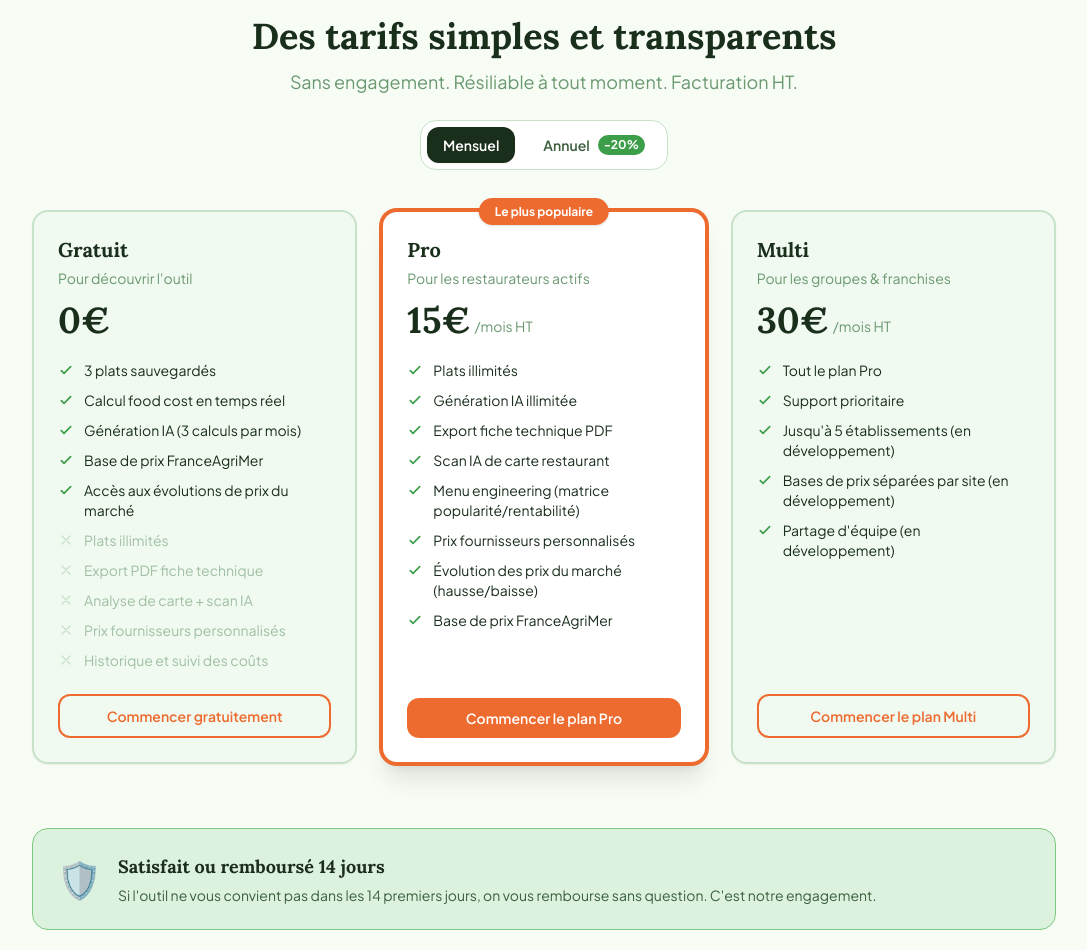
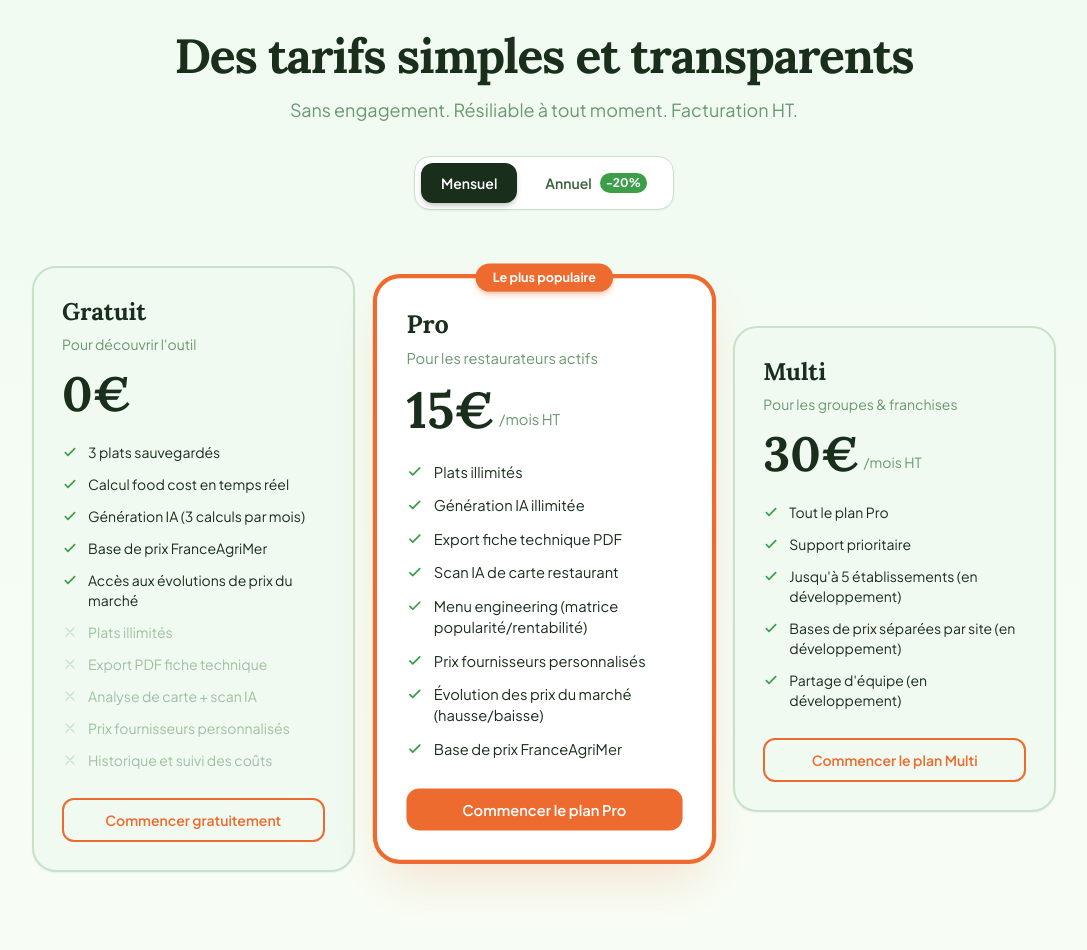
Before and after one commit to acuitebtp-web/acuite-restauration, a Next.js app: page /tarifs in a window 1280 px wide. Shown: the part 80-1030 px from the top of the page, without its empty margins (96-1183 px from the left). Built offline with nearby package versions, Linux system fonts and the light colour scheme; no server answers.

Commit message:
design: tarifs redesign — rounded-3xl, toggle annuel, garantie, FAQ

```diff
--- a/src/app/tarifs/TarifsClient.tsx
+++ b/src/app/tarifs/TarifsClient.tsx
@@ -162,28 +162,28 @@ function TarifsPageInner() {
     <>
       <Nav />
       <TarifsJsonLd />
-      <div className="pt-24 pb-20 px-4 bg-creme min-h-screen">
+      <div className="pt-28 pb-24 px-4 bg-gradient-to-b from-ivoire via-creme to-creme min-h-screen">
         <div className="max-w-5xl mx-auto">
 
           {/* Header */}
-          <div className="text-center mb-10">
-            <h1 className="font-lora text-4xl font-bold text-brun mb-3">
+          <div className="text-center mb-14">
+            <h1 className="font-lora text-4xl lg:text-5xl font-bold text-brun mb-4 tracking-tight">
               Des tarifs simples et transparents
             </h1>
-            <p className="text-brun-light text-lg max-w-xl mx-auto mb-6">
+            <p className="text-brun-light text-lg max-w-xl mx-auto mb-8">
               Sans engagement. Résiliable à tout moment. Facturation HT.
             </p>
             {/* Toggle mensuel/annuel */}
-            <div className="inline-flex items-center gap-3 bg-white border border-brun-pale rounded-2xl p-1.5">
+            <div className="inline-flex items-center gap-2 bg-white border border-brun-pale rounded-2xl p-1.5 shadow-sm">
               <button
                 onClick={() => setIsAnnual(false)}
-                className={`px-4 py-2 rounded-xl text-sm font-semibold transition-all ${!isAnnual ? 'bg-brun text-white shadow-sm' : 'text-brun-mid hover:text-brun'}`}
+                className={`px-5 py-2.5 rounded-xl text-sm font-semibold transition-all duration-200 ${!isAnnual ? 'bg-brun text-white shadow-md shadow-brun/20' : 'text-brun-mid hover:text-brun'}`}
               >
                 Mensuel
               </button>
               <button
                 onClick={() => setIsAnnual(true)}
-                className={`px-4 py-2 rounded-xl text-sm font-semibold transition-all flex items-center gap-2 ${isAnnual ? 'bg-brun text-white shadow-sm' : 'text-brun-mid hover:text-brun'}`}
+                className={`px-5 py-2.5 rounded-xl text-sm font-semibold transition-all duration-200 flex items-center gap-2 ${isAnnual ? 'bg-brun text-white shadow-md shadow-brun/20' : 'text-brun-mid hover:text-brun'}`}
               >
                 Annuel
                 <span className="bg-sauge text-white text-xs px-1.5 py-0.5 rounded-full font-bold">-20%</span>
@@ -192,17 +192,17 @@ function TarifsPageInner() {
           </div>
 
           {/* Plans */}
-          <div className="grid grid-cols-1 md:grid-cols-3 gap-6 mb-16">
+          <div className="grid grid-cols-1 md:grid-cols-3 gap-6 lg:gap-7 mb-20 items-center">
             {PLANS.map((plan) => (
               <div
                 key={plan.id}
-                className={`relative rounded-2xl border-2 p-6 flex flex-col ${plan.accentBg} ${plan.accentBorder} ${
-                  plan.highlight || highlightPlan === plan.id ? 'shadow-xl ring-2 ring-orange' : 'shadow-sm'
+                className={`relative rounded-3xl border-2 p-7 flex flex-col transition-all duration-300 hover:-translate-y-1.5 ${plan.accentBg} ${plan.accentBorder} ${
+                  plan.highlight || highlightPlan === plan.id ? 'shadow-2xl shadow-orange/20 ring-2 ring-orange md:scale-105 hover:shadow-2xl' : 'shadow-sm hover:shadow-xl'
                 }`}
               >
                 {(plan.highlight || highlightPlan === plan.id) && (
                   <div className="absolute -top-3.5 left-1/2 -translate-x-1/2">
-                    <span className="bg-orange text-white text-xs font-bold px-4 py-1.5 rounded-full shadow">
+                    <span className="bg-orange text-white text-xs font-bold px-4 py-1.5 rounded-full shadow-md shadow-orange/30">
                       Le plus populaire
                     </span>
                   </div>
@@ -210,32 +210,32 @@ function TarifsPageInner() {
 
                 {plan.emoji && <div className="text-4xl mb-3">{plan.emoji}</div>}
 
-                <div className="mb-5">
-                  <h2 className="font-lora text-xl font-bold text-brun">{plan.name}</h2>
-                  <p className="text-brun-light text-sm mt-1">{plan.description}</p>
-                  <div className="flex items-end gap-1 mt-3">
+                <div className="mb-6">
+                  <h2 className="font-lora text-2xl font-bold text-brun">{plan.name}</h2>
+                  <p className="text-brun-light text-sm mt-1.5">{plan.description}</p>
+                  <div className="flex items-end gap-1 mt-4">
                     {plan.id === 'pro' ? (
                       <>
-                        <span className="font-lora text-4xl font-bold text-brun">{isAnnual ? '12€' : '15€'}</span>
-                        <span className="text-brun-light text-sm mb-1">/mois HT</span>
-                        {isAnnual && <span className="ml-1 mb-1 text-xs text-sauge font-bold">144€/an</span>}
+                        <span className="font-lora text-5xl font-bold text-brun">{isAnnual ? '12€' : '15€'}</span>
+                        <span className="text-brun-light text-sm mb-1.5">/mois HT</span>
+                        {isAnnual && <span className="ml-1 mb-1.5 text-xs text-sauge font-bold">144€/an</span>}
                       </>
                     ) : plan.id === 'multi' ? (
                       <>
-                        <span className="font-lora text-4xl font-bold text-brun">{isAnnual ? '24€' : '30€'}</span>
-                        <span className="text-brun-light text-sm mb-1">/mois HT</span>
-                        {isAnnual && <span className="ml-1 mb-1 text-xs text-sauge font-bold">288€/an</span>}
+                        <span className="font-lora text-5xl font-bold text-brun">{isAnnual ? '24€' : '30€'}</span>
+                        <span className="text-brun-light text-sm mb-1.5">/mois HT</span>
+                        {isAnnual && <span className="ml-1 mb-1.5 text-xs text-sauge font-bold">288€/an</span>}
                       </>
                     ) : (
                       <>
-                        <span className="font-lora text-4xl font-bold text-brun">{plan.price}</span>
-                        {plan.period && <span className="text-brun-light text-sm mb-1">{plan.period}</span>}
+                        <span className="font-lora text-5xl font-bold text-brun">{plan.price}</span>
+                        {plan.period && <span className="text-brun-light text-sm mb-1.5">{plan.period}</span>}
                       </>
                     )}
                   </div>
                 </div>
 
-                <ul className="space-y-2.5 flex-1 mb-6">
+                <ul className="space-y-3 flex-1 mb-7">
                   {plan.features.map(f => (
                     <li key={f} className="flex items-start gap-2.5 text-sm text-brun">
                       <svg className="w-4 h-4 text-sauge shrink-0 mt-0.5" fill="none" viewBox="0 0 24 24" stroke="currentColor">
@@ -273,19 +273,19 @@ function TarifsPageInner() {
           </div>
 
           {/* Garantie */}
-          <div className="bg-sauge-pale border border-sauge-light rounded-2xl p-6 flex flex-col sm:flex-row items-center gap-4 text-center sm:text-left mb-14">
+          <div className="bg-sauge-pale border border-sauge-light rounded-3xl p-7 flex flex-col sm:flex-row items-center gap-5 text-center sm:text-left mb-16 shadow-sm">
             <span className="text-4xl shrink-0">🛡️</span>
             <div>
-              <h3 className="font-lora font-bold text-brun text-lg">Satisfait ou remboursé 14 jours</h3>
-              <p className="text-sm text-brun-mid mt-1">Si l&apos;outil ne vous convient pas dans les 14 premiers jours, on vous rembourse sans question. C&apos;est notre engagement.</p>
+              <h3 className="font-lora font-bold text-brun text-xl">Satisfait ou remboursé 14 jours</h3>
+              <p className="text-sm text-brun-mid mt-1.5 leading-relaxed">Si l&apos;outil ne vous convient pas dans les 14 premiers jours, on vous rembourse sans question. C&apos;est notre engagement.</p>
             </div>
           </div>
 
           {/* FAQ */}
           <div className="max-w-2xl mx-auto">
-            <div className="text-center mb-8">
+            <div className="text-center mb-10">
               <span className="text-3xl">🌿</span>
-              <h2 className="font-lora text-2xl font-bold text-brun mt-2">Questions fréquentes</h2>
+              <h2 className="font-lora text-2xl lg:text-3xl font-bold text-brun mt-3 tracking-tight">Questions fréquentes</h2>
             </div>
             <div className="space-y-4">
               {[
@@ -306,7 +306,7 @@ function TarifsPageInner() {
                   a: 'Facturation mensuelle via Stripe. Vous recevez une facture HT par email chaque mois.',
                 },
               ].map(({ q, a }) => (
-                <div key={q} className="bg-white rounded-2xl border border-brun-pale p-5">
+                <div key={q} className="bg-white rounded-2xl border border-brun-pale p-6 shadow-sm hover:shadow-md transition-shadow duration-300">
                   <h3 className="font-semibold text-brun mb-2 flex items-center gap-2">
                     <span className="text-orange">→</span> {q}
                   </h3>
```
